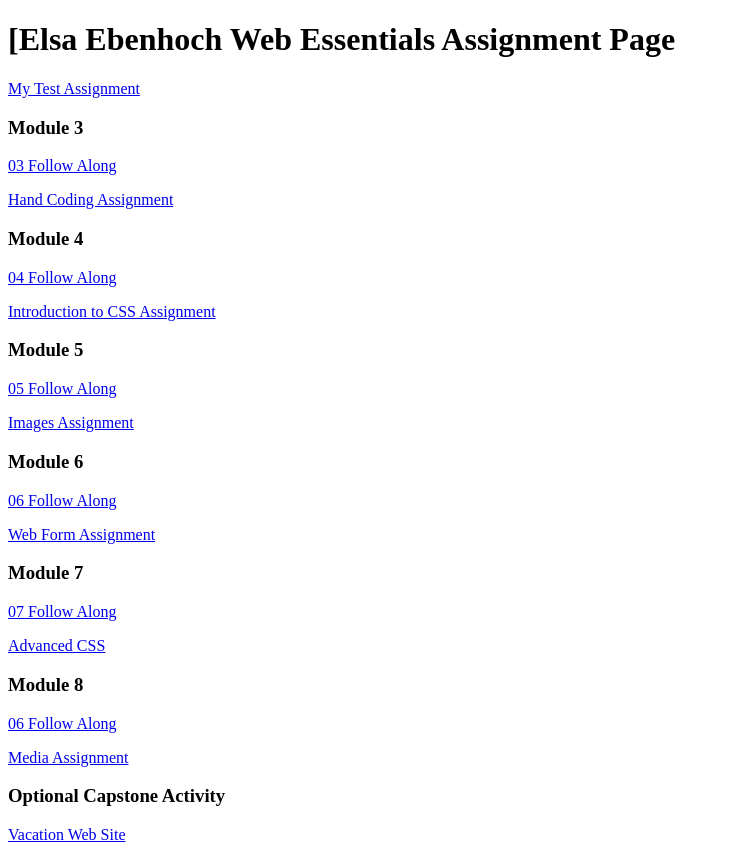
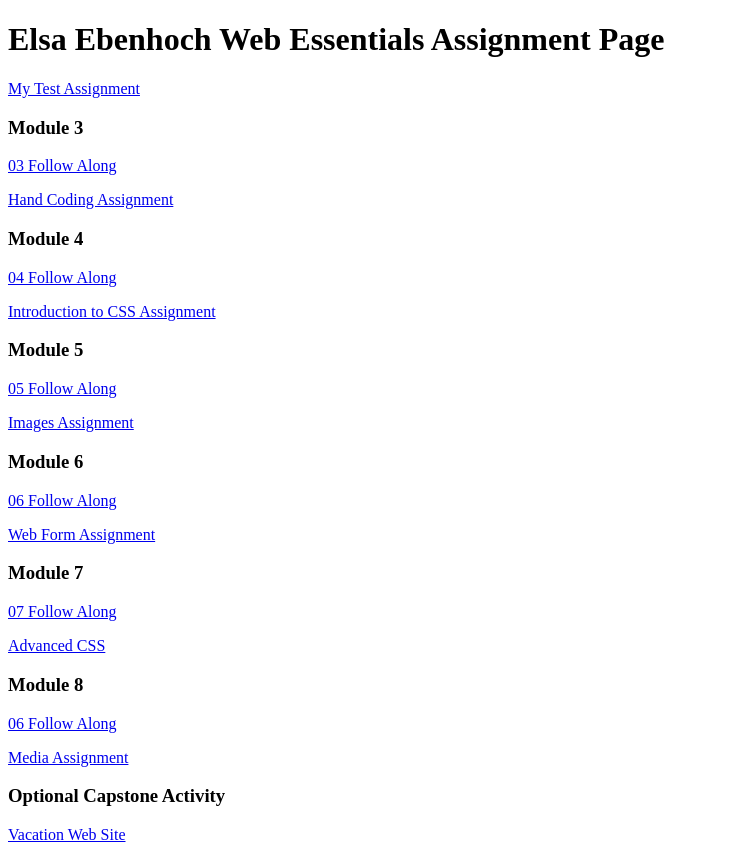
Before and after one commit to elsaebenhoch/dwdd1600, a plain HTML site: page index.html in a window 1280 px wide. Shown: the whole page, without its empty margins (0-730 px from the left). Drawn offline with Linux system fonts and the light colour scheme.

Commit message:
Update index.html

```diff
--- a/index.html
+++ b/index.html
@@ -6,7 +6,7 @@
 		<title>dwdd 1600 assignment list page</title>
 	</head>
 	<body>
-		<h1>[Elsa Ebenhoch Web Essentials Assignment Page</h1>
+		<h1>Elsa Ebenhoch Web Essentials Assignment Page</h1>
 		<p><a href="01test">My Test Assignment</a></p>
 
 		<h3>Module 3</h3>
```
